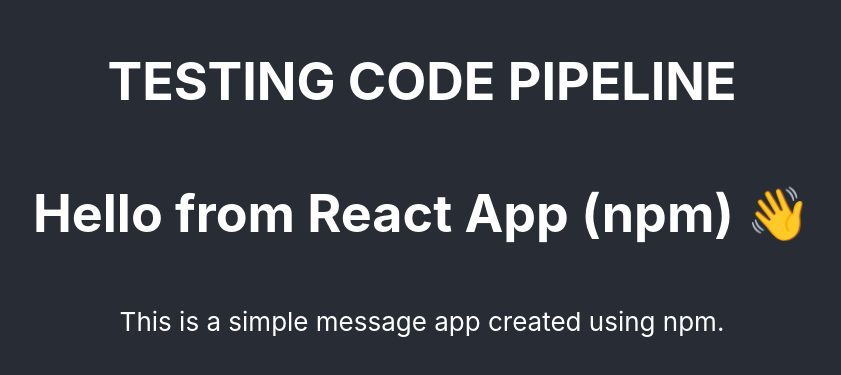
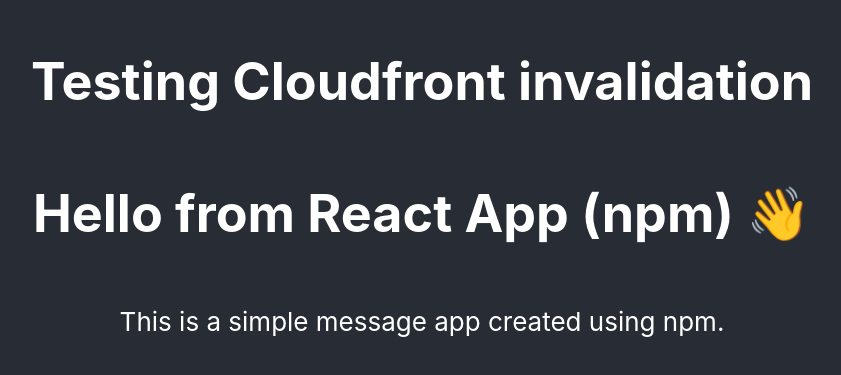
Before and after one commit to MuhammadTaimoorAnwar511/React, a React (Create React App) app: page / in a window 1280 px wide. Shown: the part 211-586 px from the top of the page, without its empty margins (218-1059 px from the left). Built offline with nearby package versions, Linux system fonts and the light colour scheme.

Commit message:
testing cloud front

```diff
--- a/src/App.js
+++ b/src/App.js
@@ -4,7 +4,7 @@ function App() {
   return (
     <div className="App">
       <header className="App-header">
-        <h1>TESTING CODE PIPELINE</h1>
+        <h1>Testing Cloudfront invalidation</h1>
         <h1>Hello from React App (npm) 👋</h1>
         <p>This is a simple message app created using npm.</p>
       </header>
```
